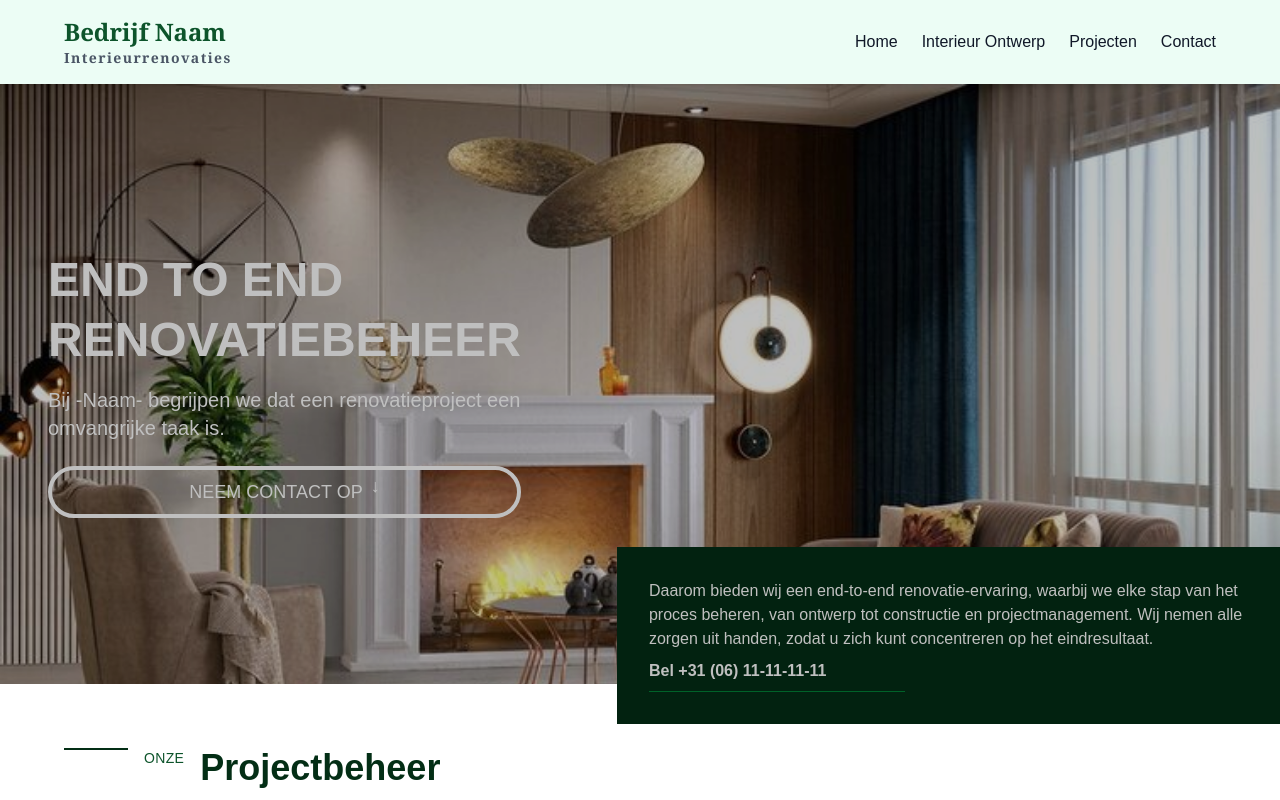
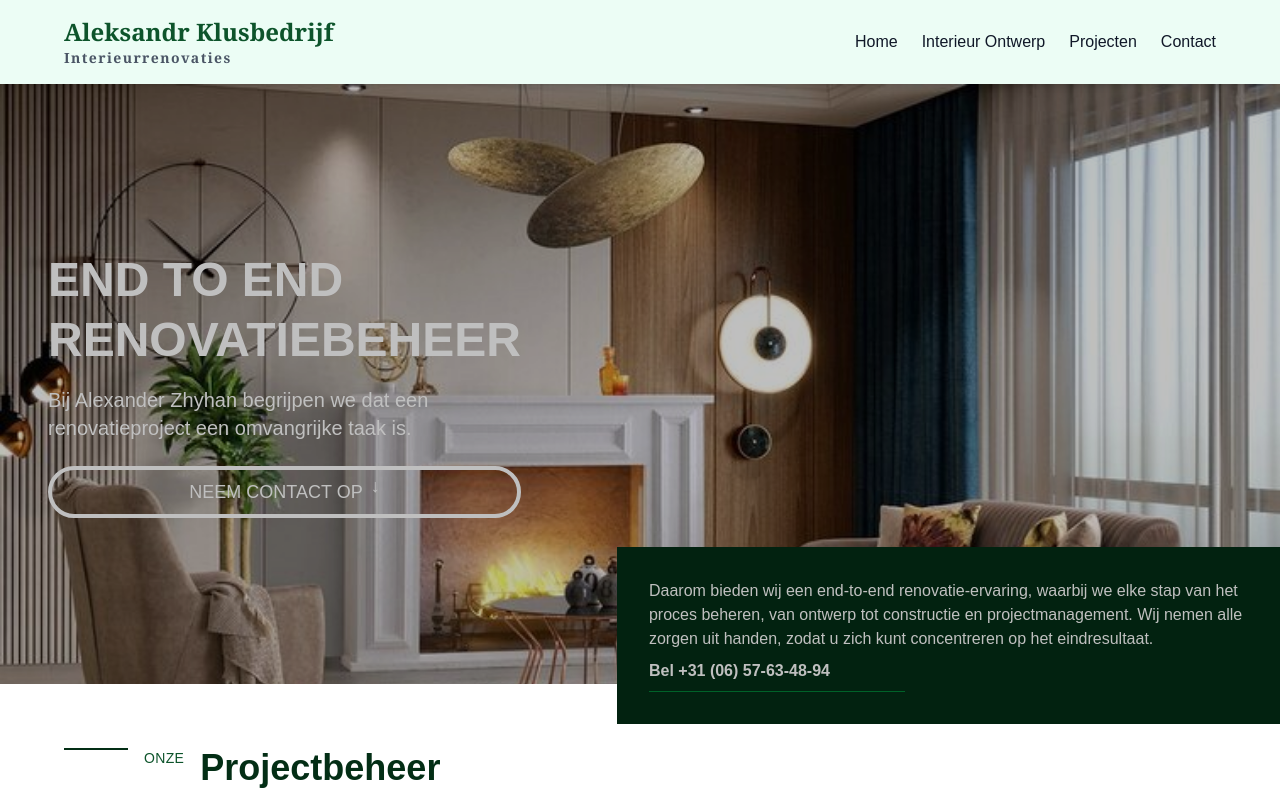
Before and after one commit to Ladomirjak1989/Alexander-Zhyhan, a Next.js app: page / in a window 1280 px wide. Shown: the top 800 px of the page. Built offline with nearby package versions, Linux system fonts and the light colour scheme.

Commit message:
AlexanderZ

```diff
--- a/src/components/Banner/Banner.tsx
+++ b/src/components/Banner/Banner.tsx
@@ -15,7 +15,7 @@ const Banner = () => {
                     END TO END RENOVATIEBEHEER
                 </h1>
                 <p className="mt-4 text-lg sm:text-xl font-light">
-                    Bij -Naam- begrijpen we dat een renovatieproject een omvangrijke taak is.
+                    Bij Alexander Zhyhan begrijpen we dat een renovatieproject een omvangrijke taak is.
                 </p>
 
                 <Link
@@ -33,7 +33,7 @@ const Banner = () => {
                     <p>
                         Daarom bieden wij een end-to-end renovatie-ervaring, waarbij we elke stap van het proces beheren, van ontwerp tot constructie en projectmanagement. Wij nemen alle zorgen uit handen, zodat u zich kunt concentreren op het eindresultaat.
                     </p>
-                    <p className="mt-2 font-bold">Bel +31 (06) 11-11-11-11</p>
+                    <p className="mt-2 font-bold">Bel +31 (06) 57-63-48-94</p>
                     <hr className="mt-2 w-64 border-green-700" />
                 </div>
             </div>
--- a/src/components/Header/Header.tsx
+++ b/src/components/Header/Header.tsx
@@ -29,7 +29,7 @@ const Header: React.FC = () => {
             <div className="flex justify-between items-center p-4 lg:px-16">
                 {/* Логотип */}
                 <div className="text-2xl font-serif font-bold text-gray-900">
-                    <span className="text-green-900">Bedrijf Naam</span>
+                    <span className="text-green-900">Aleksandr Klusbedrijf</span>
                     <p className="text-sm text-gray-600 tracking-widest">
                         Interieurrenovaties
                     </p>
```
